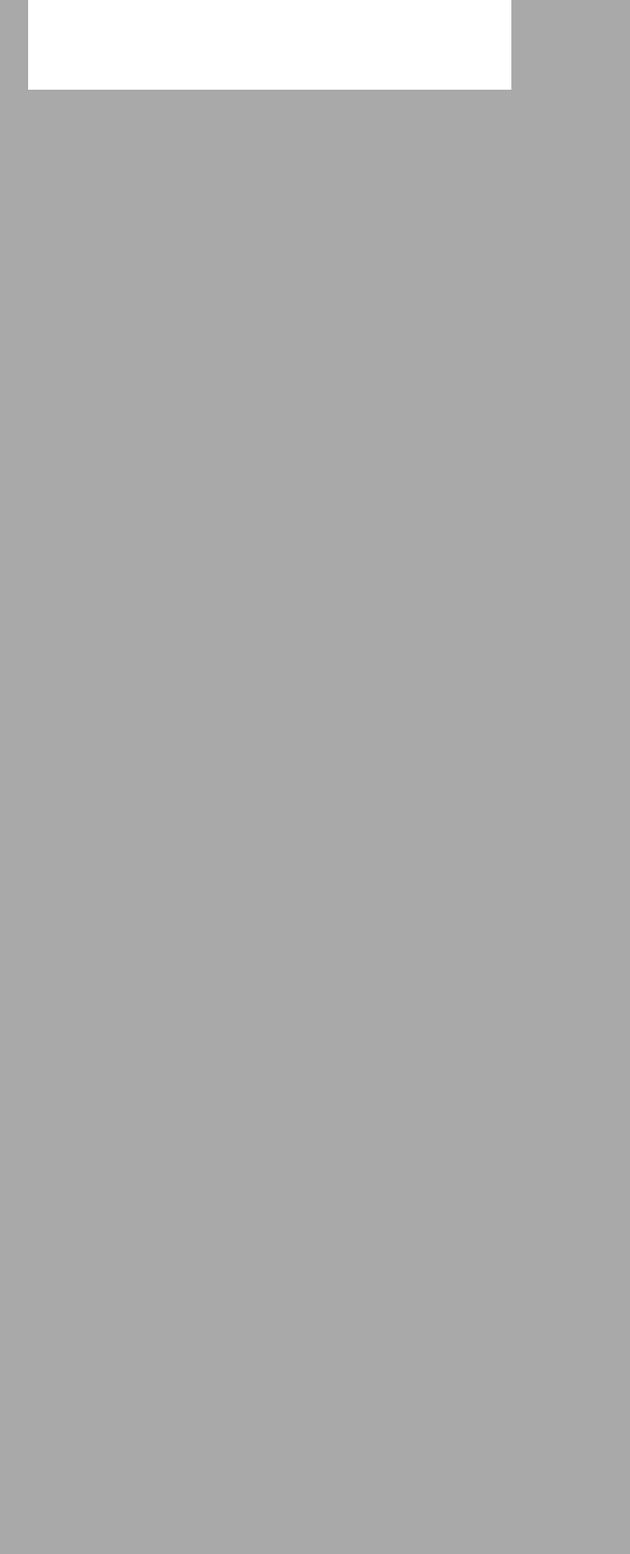
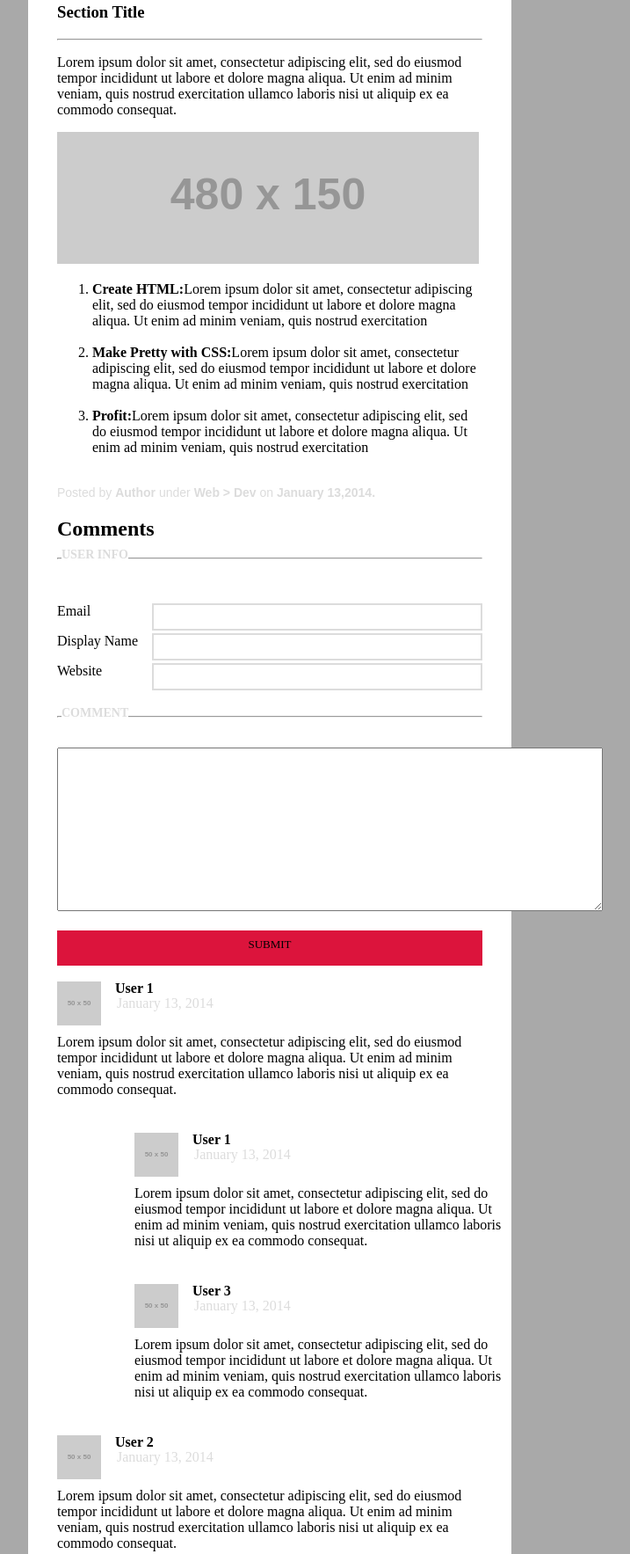
Before and after one commit to monali24u/RefactorU-Excercises, a plain HTML site: page week1/making-it-real/index.html in a window 1280 px wide. Shown: the part 1443-3210 px from the top of the page at 88% size, without its empty margins (168-885 px from the left). Before the commit the page ends 1600 px from the top, so only its background shows below. Drawn offline with Linux system fonts and the light colour scheme; placeholder pictures from the web are drawn by us.

Commit message:
MIR completed

```diff
--- a/week1/making-it-real/index.html
+++ b/week1/making-it-real/index.html
@@ -88,6 +88,77 @@
         <p>Lorem ipsum dolor sit amet, consectetur adipiscing elit, sed do eiusmod tempor incididunt ut labore et dolore magna aliqua. Ut enim ad minim veniam, quis nostrud exercitation ullamco laboris nisi ut aliquip ex ea commodo consequat.</p>
         <p>Lorem ipsum dolor sit amet, consectetur adipiscing elit, sed do eiusmod tempor incididunt ut labore et dolore magna aliqua. Ut enim ad minim veniam, quis nostrud exercitation ullamco laboris nisi ut aliquip ex ea commodo consequat.</p>
     </div>
+
+    <div>
+      <div class="sec4">
+      <h3>Section Title</h3>
+      <hr>
+      <p>Lorem ipsum dolor sit amet, consectetur adipiscing elit, sed do eiusmod tempor incididunt ut labore et dolore magna aliqua. Ut enim ad minim veniam, quis nostrud exercitation ullamco laboris nisi ut aliquip ex ea commodo consequat.</p>
+      <img src="http://placehold.it/480x150">
+      <div class="list4">
+        <ol class="olist">
+          <li><strong>Create HTML:</strong>Lorem ipsum dolor sit amet, consectetur adipiscing elit, sed do eiusmod tempor incididunt ut labore et dolore magna aliqua. Ut enim ad minim veniam, quis nostrud exercitation</li>
+            <br>
+          <li><strong>Make Pretty with CSS:</strong>Lorem ipsum dolor sit amet, consectetur adipiscing elit, sed do eiusmod tempor incididunt ut labore et dolore magna aliqua. Ut enim ad minim veniam, quis nostrud exercitation</li>
+            <br>
+          <li><strong>Profit:</strong>Lorem ipsum dolor sit amet, consectetur adipiscing elit, sed do eiusmod tempor incididunt ut labore et dolore magna aliqua. Ut enim ad minim veniam, quis nostrud exercitation</li>
+            <br>
+        </ol>
+      </div>
+      <div class="oneline">Posted by <strong>Author</strong> under <strong>Web > Dev</strong> on <strong>January 13,2014.</strong></div>
+    </div>
+    </div>
+
+    <div class="comment">
+      <h2>Comments</h2>
+      <hr>
+      <h4 class="info" id="c1">user info</h4>
+      <form id="form1">
+        <p> Email <input class="class1"></p>
+        <p> Display Name <input class="class1"></p>
+        <p> Website <input class="class1"></p>
+      </form>
+      <br>
+      <hr>
+      <h4 class="info" id="c2">Comment</h4>
+      <br>
+      <textarea rows="12" cols="75" name="comment" form="usrform" color="gainsboro"></textarea>
+    </div>
+
+    <br>
+    <div class="submit">
+      <div class="sub1">submit</div>
+      <br>
+      <img src="http://placehold.it/50x50">
+      <div class="inlineuser">
+      <h4>User 1</h4>
+      <time>January 13, 2014</time>
+    </div>
+      <p>Lorem ipsum dolor sit amet, consectetur adipiscing elit, sed do eiusmod tempor incididunt ut labore et dolore magna aliqua. Ut enim ad minim veniam, quis nostrud exercitation ullamco laboris nisi ut aliquip ex ea commodo consequat.</p>
+
+      <div class="sideuser">
+        <div class="vertical"></div>
+      <img src="http://placehold.it/50x50">
+      <h4>User 1</h4>
+      <time>January 13, 2014</time>
+      <p>Lorem ipsum dolor sit amet, consectetur adipiscing elit, sed do eiusmod tempor incididunt ut labore et dolore magna aliqua. Ut enim ad minim veniam, quis nostrud exercitation ullamco laboris nisi ut aliquip ex ea commodo consequat.</p>
+      </div>
+
+      <div class="sideuser">
+      <img src="http://placehold.it/50x50">
+      <h4>User 3</h4>
+      <time>January 13, 2014</time>
+      <p >Lorem ipsum dolor sit amet, consectetur adipiscing elit, sed do eiusmod tempor incididunt ut labore et dolore magna aliqua. Ut enim ad minim veniam, quis nostrud exercitation ullamco laboris nisi ut aliquip ex ea commodo consequat.</p>
+      </div>
+
+      <img src="http://placehold.it/50x50">
+      <div class="inlineuser">
+      <h4>User 2</h4>
+      <time>January 13, 2014</time>
+      </div>
+      <p>Lorem ipsum dolor sit amet, consectetur adipiscing elit, sed do eiusmod tempor incididunt ut labore et dolore magna aliqua. Ut enim ad minim veniam, quis nostrud exercitation ullamco laboris nisi ut aliquip ex ea commodo consequat.</p>
+    </div>
   </div>
+</div>
 </body>
 </html>
--- a/week1/making-it-real/main.css
+++ b/week1/making-it-real/main.css
@@ -150,7 +150,7 @@ code{
 .para3{
   padding: 0px 33px;
   position: relative;
-  top: -153px;
+  top: -118px;
 }
 .para3 hr{
   position: relative;
@@ -170,3 +170,95 @@ code{
   position: relative;
   left: 42px;
 }
+
+.sec4{
+  padding: 0px 33px;
+  position: relative;
+  top: -118px;
+}
+.sedc4 hr{
+  position: relative;
+  top: -14px
+}
+
+.oneline{
+  color: gainsboro;
+  font-family: arial;
+  font-size: 14px;
+}
+
+/* comment */
+
+.comment{
+  padding: 0px 33px;
+  position: relative;
+  top: -118px;
+}
+.info{
+  display: -webkit-inline-box;
+  background-color: white;
+  color: gainsboro;
+  text-transform: uppercase;
+  font-size: 14px;
+  position: relative;
+  padding: 0px;
+  top: -26px;
+}
+.class1{
+  height: 25px;
+  width: 76%;
+  border: 2px solid gainsboro;
+  float: right;
+}
+
+/*  Submit  */
+.sub1{
+  display: block;
+  background-color: crimson;
+  padding: 0px;
+  margin: 0px;
+  padding-top: 8px;
+    text-align: center;
+    height: 32px;
+    text-transform: uppercase;
+    font-size: 13px;
+    text-decoration-color: white;
+}
+.submit{
+  padding: 0px 33px;
+  position: relative;
+  top: -118px;
+}
+.submit time{
+  color: gainsboro;
+  position: relative;
+  left: 68px;
+  top: -66px;
+}
+
+.submit h4{
+  position: relative;
+  left: 51px;
+  top: -60px;
+}
+
+.submit p{
+  margin: 0px;
+  position: relative;
+  top: -40px;
+}
+
+.sideuser{
+  position: relative;
+  left: 55px;
+  padding: 0px 33px;
+}
+
+/*.vertical{
+  background-color: black;
+  position: relative;
+  left: -10px;
+  width:2px;
+  height: 50px;
+  /*height:50px;
+}*/
```
